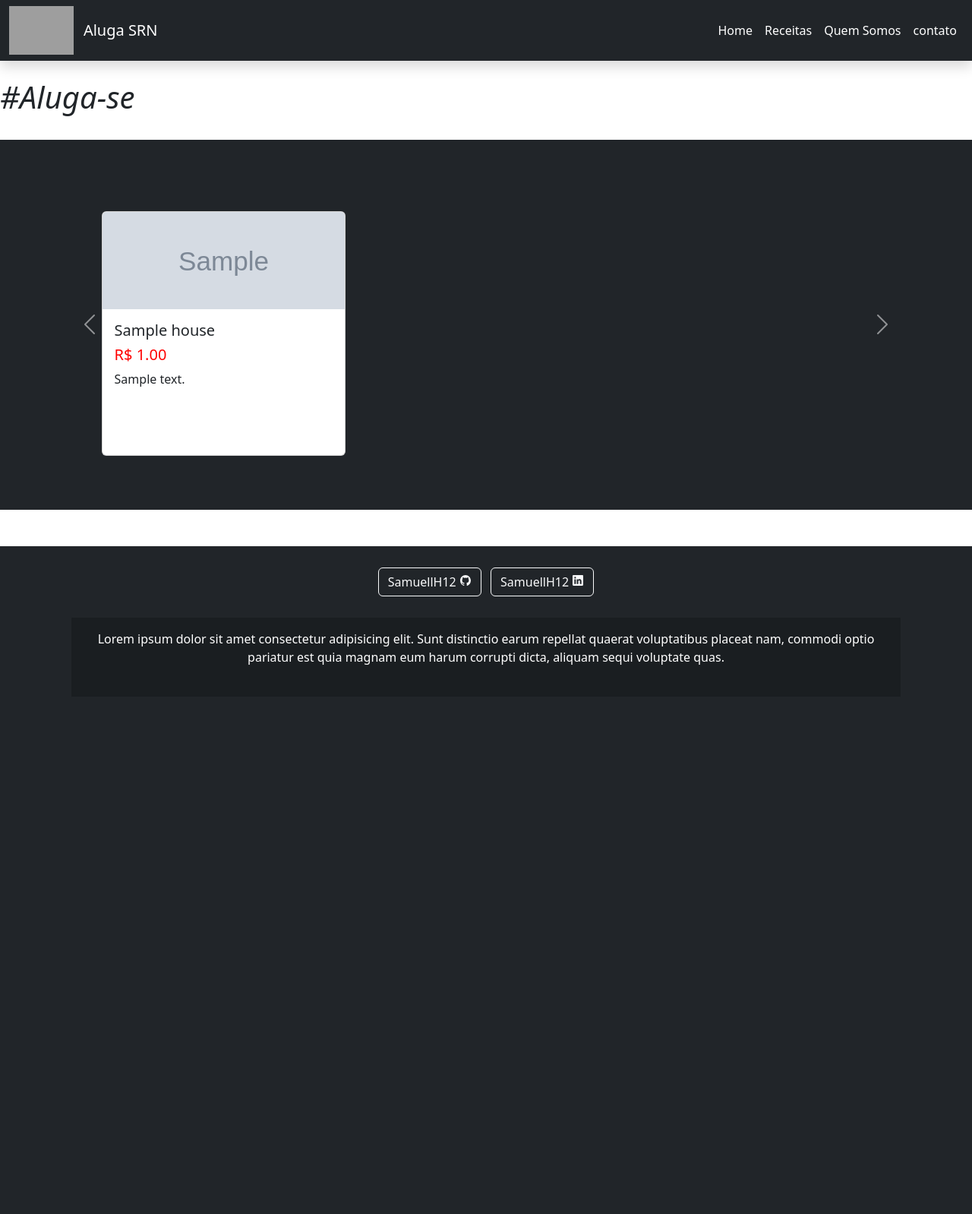
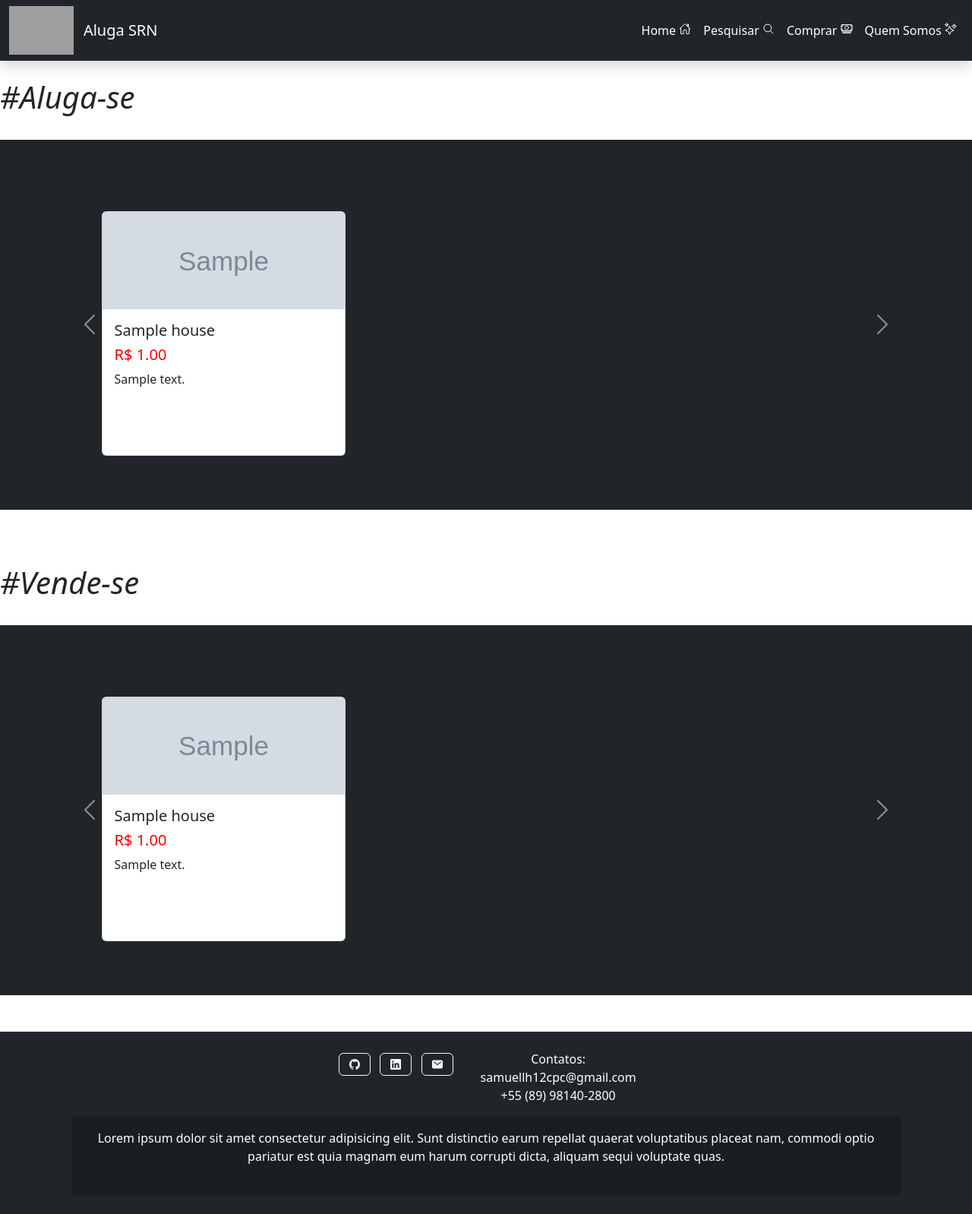
Before and after one commit to SamuellH12/AlugaSRN_DjangoSite, a Django app: page / in a window 1280 px wide. Shown: the whole page at 76% size. Before the commit the page ends 875 px from the top, so only its background shows below. Run offline with Django 3.2, Linux system fonts and the light colour scheme; tables that the repository leaves empty hold one stand-in row (values such as "Sample post"); grey boxes marked "Sample" are stand-in pictures; grey boxes are pictures that could not be loaded.

Commit message:
add base, better nav and footer

```diff
--- /dev/null
+++ b/house/templates/house/base.html
@@ -0,0 +1,87 @@
+{% load static %}
+<html lang="pt-br" >
+  <head>
+    <meta charset="UTF-8">
+    <title>AlugaSRN | Página Inicial</title>
+    <link rel="stylesheet" href="{% static 'css/home.css' %}">
+    <link href="https://cdn.jsdelivr.net/npm/bootstrap@5.2.0/dist/css/bootstrap.min.css" rel="stylesheet" integrity="sha384-gH2yIJqKdNHPEq0n4Mqa/HGKIhSkIHeL5AyhkYV8i59U5AR6csBvApHHNl/vI1Bx" crossorigin="anonymous">
+</head>
+
+<body>
+    <nav class="navbar navbar-expand-lg navbar-dark sticky-top shadow bg-dark" >
+        <div class="container-fluid">
+            <img src="https://mir-s3-cdn-cf.behance.net/projects/404/0d5159122286943.Y3JvcCw1NzU0LDQ1MDEsMTEyNSww.png" alt="" style="margin-right: 1%; height: 5vw;"  class="d-inline-block align-text-top">
+            <a class="navbar-brand text-white" href="#">Aluga SRN</a>
+
+            <button class="navbar-toggler" type="button" data-bs-toggle="collapse" data-bs-target="#navbarNavAltMarkup" aria-controls="navbarNavAltMarkup" aria-expanded="false" aria-label="Toggle navigation">
+                <span class="navbar-toggler-icon"></span>
+            </button>
+
+            <div class="collapse navbar-collapse flex-row-reverse" id="navbarNavAltMarkup">
+                <div class="navbar-nav">
+                    <a class="nav-link text-white" aria-current="page" href="/">Home <ion-icon name="home-outline"></ion-icon> </ion-icon></a>
+                    <a class="nav-link text-white" href="#">Pesquisar <ion-icon name="search-outline"></ion-icon></a>
+                    <a class="nav-link text-white" href="#">Comprar <ion-icon name="cash-outline"></ion-icon></a>
+                    <a class="nav-link text-white" href="#">Quem Somos <ion-icon name="sparkles-outline"></ion-icon> </a>
+                </div>
+            </div>
+        </div>
+    </nav>
+
+    <!--Nav above-->
+
+    {% block content %}
+    {% endblock %}
+
+    <!--footer under-->
+
+    <br><br>
+    <script  type = "module"  src = "https://unpkg.com/ionicons@5.5.2/dist/ionicons/ionicons.esm.js" > </script>
+    <script src="https://cdn.jsdelivr.net/npm/bootstrap@5.2.0/dist/js/bootstrap.bundle.min.js" integrity="sha384-A3rJD856KowSb7dwlZdYEkO39Gagi7vIsF0jrRAoQmDKKtQBHUuLZ9AsSv4jD4Xa" crossorigin="anonymous"></script>
+</body>
+
+
+<footer class="bg-dark text-center text-white">
+    <div class="container p-4">
+
+      <div class="d-flex justify-content-center">
+
+
+
+        <div>
+          <a class="btn btn-outline-light btn-floating m-1" href="https://github.com/SamuellH12" role="button">
+            <ion-icon name="logo-github"></ion-icon>
+          </a>
+
+          <a class="btn btn-outline-light btn-floating m-1" href="https://www.linkedin.com/in/samuellh12" role="button">
+            <ion-icon name="logo-linkedin"></ion-icon>
+          </a>
+
+          <a class="btn btn-outline-light btn-floating m-1" href="mailto:samuellh12cpc@gmail.com" role="button">
+            <ion-icon name="mail"></ion-icon>
+          </a>
+        </div>
+
+        <ul class="align-self-center">
+          Contatos:
+          <li class="list-group-item" > <a href="mailto:samuellh12cpc@gmail.com" class="page-link"> samuellh12cpc@gmail.com </a> </li>
+          <li class="list-group-item" > <a href="tel:+5589981402800" class="page-link"> +55 (89) 98140-2800 </a> </li>
+        </ul>
+
+      </div>
+
+
+      <div class="text-center p-3" style="background-color: rgba(0, 0, 0, 0.2);">
+
+        <section class="mb-4">
+          <p>
+            Lorem ipsum dolor sit amet consectetur adipisicing elit. Sunt distinctio earum
+            repellat quaerat voluptatibus placeat nam, commodi optio pariatur est quia magnam
+            eum harum corrupti dicta, aliquam sequi voluptate quas.
+          </p>
+        </section>
+
+    </div>
+
+  </footer>
+</html>
--- a/house/templates/house/initial_page.html
+++ b/house/templates/house/initial_page.html
@@ -1,53 +1,28 @@
-{% load static %}
-<html lang="pt-br" >
-  <head>
-    <meta charset="UTF-8">
-    <title>AlugaSRN | Página Inicial</title>
-    <link href="https://cdn.jsdelivr.net/npm/bootstrap@5.2.0/dist/css/bootstrap.min.css" rel="stylesheet" integrity="sha384-gH2yIJqKdNHPEq0n4Mqa/HGKIhSkIHeL5AyhkYV8i59U5AR6csBvApHHNl/vI1Bx" crossorigin="anonymous">
-</head>
-<body>
+{% extends 'house/base.html' %}
 
-
-    <nav class="navbar navbar-expand-lg navbar-dark sticky-top shadow bg-dark" >
-        <div class="container-fluid">
-            <img src="https://mir-s3-cdn-cf.behance.net/projects/404/0d5159122286943.Y3JvcCw1NzU0LDQ1MDEsMTEyNSww.png" alt="" style="margin-right: 1%; height: 5vw;"  class="d-inline-block align-text-top">
-            <a class="navbar-brand text-white" href="#">Aluga SRN</a>
-
-            <button class="navbar-toggler" type="button" data-bs-toggle="collapse" data-bs-target="#navbarNavAltMarkup" aria-controls="navbarNavAltMarkup" aria-expanded="false" aria-label="Toggle navigation">
-                <span class="navbar-toggler-icon"></span>
-            </button>
-
-            <div class="collapse navbar-collapse flex-row-reverse" id="navbarNavAltMarkup">
-                <div class="navbar-nav">
-                    <a class="nav-link text-white" aria-current="page" href="/">Home</a>
-                    <a class="nav-link text-white" href="#">Receitas</a>
-                    <a class="nav-link text-white" href="#">Quem Somos</a>
-                    <a class="nav-link text-white" href="#">contato</a>
-                </div>
-            </div>
-        </div>
-    </nav>
+{% block content %}
 
     <br>
     <h1 class="fst-italic fw-light"> #Aluga-se </h1>
     <br>
 
-
-
+    <!--Primeiro Carrosel-->
     <div class="bg-dark  " style="padding: 0% 2%;">
       <div id="carouselExampleIndicators" class="carousel slide d-Flex" data-bs-ride="true">
 
+        <div class="carousel-inner" style="margin: 5.5vw;">
 
-            <div class="carousel-inner" style="margin: 5.5vw;">
 
           {% for houses  in HouseList %}
 
-              <div class="carousel-item active">
+            <div class="carousel-item {% if   forloop.counter == 1 %}active{% endif %}">
               <div class="row row-cols-1 row-cols-md-3 g-4" style="margin: 0 2vw;">
 
+                <!--card-->
                 {% for house in  houses %}
+                <div class="col">
 
-                  <div class="col">
+
                   <a class="page-link" href="media/{{house.imagem}}">
                     <div class="card">
                       <img
@@ -65,13 +40,17 @@
 
                     </div>
                   </a>
+
+
                 </div>
-
                 {% endfor %}
+                <!--cardEnd-->
 
               </div>
             </div>
           {% endfor %}
+
+
 
         </div>
 
@@ -88,46 +67,78 @@
 
       </div>
     </div>
-
+    <!--Primeiro Carrosel END-->
 
 
     <br><br>
 
-    <!-- Footer -->
-<footer class="bg-dark text-center text-white">
-  <div class="container p-4">
 
-    <a class="btn btn-outline-light btn-floating m-1" href="https://github.com/SamuellH12" role="button">
-      SamuellH12
-      <ion-icon name="logo-github"></ion-icon>
+    <br>
+    <h1 class="fst-italic fw-light"> #Vende-se </h1>
+    <br>
+
+    <!--Segundo Carrosel-->
+    <div class="bg-dark  " style="padding: 0% 2%;">
+      <div id="carousel2" class="carousel slide d-Flex" data-bs-ride="true">
+
+        <div class="carousel-inner" style="margin: 5.5vw;">
+
+
+          {% for houses  in HouseList %}
+
+            <div class="carousel-item {% if   forloop.counter == 1 %}active{% endif %}">
+              <div class="row row-cols-1 row-cols-md-3 g-4" style="margin: 0 2vw;">
+
+                <!--card-->
+                {% for house in  houses %}
+                <div class="col">
+
+
+                  <a class="page-link" href="media/{{house.imagem}}">
+                    <div class="card">
+                      <img
+                      src= "media/{{house.imagem}}"
+                      class="card-img-top"
+                      alt="..."
+                      style="height:10vw; object-fit: cover;"
+                      >
+
+                      <div class="card-body" style="height:15vw;">
+                        <h5 class="card-title"> {{house.titulo}} </h5>
+                        <h5 class="card-title" style="color: red;"> R$ {{house.preco}} </h5>
+                        <p class="card-text"> {{house.descricao}}  </p>
+                      </div>
+
+                    </div>
                   </a>
 
 
-    <a class="btn btn-outline-light btn-floating m-1" href="https://www.linkedin.com/in/samuellh12" role="button">
-      SamuellH12
-      <ion-icon name="logo-linkedin"></ion-icon>
-    </a>
+                </div>
+                {% endfor %}
+                <!--cardEnd-->
 
-    <br><br>
+              </div>
+            </div>
+          {% endfor %}
 
 
-    <div class="text-center p-3" style="background-color: rgba(0, 0, 0, 0.2);">
-
-      <section class="mb-4">
-        <p>
-          Lorem ipsum dolor sit amet consectetur adipisicing elit. Sunt distinctio earum
-          repellat quaerat voluptatibus placeat nam, commodi optio pariatur est quia magnam
-          eum harum corrupti dicta, aliquam sequi voluptate quas.
-        </p>
-      </section>
 
         </div>
 
-</footer>
+
+        <button class="carousel-control-prev" type="button" data-bs-target="#carousel2" data-bs-slide="prev">
+            <span class="carousel-control-prev-icon" aria-hidden="true"></span>
+            <span class="visually-hidden">Previous</span>
+        </button>
+
+        <button class="carousel-control-next" type="button" data-bs-target="#carousel2" data-bs-slide="next">
+            <span class="carousel-control-next-icon" aria-hidden="true"></span>
+            <span class="visually-hidden">Next</span>
+        </button>
+
+      </div>
+    </div>
+    <!--Segundo Carrosel END-->
 
 
-    <script  type = "module"  src = "https://unpkg.com/ionicons@5.5.2/dist/ionicons/ionicons.esm.js" > </script>
-    <script src="https://cdn.jsdelivr.net/npm/bootstrap@5.2.0/dist/js/bootstrap.bundle.min.js" integrity="sha384-A3rJD856KowSb7dwlZdYEkO39Gagi7vIsF0jrRAoQmDKKtQBHUuLZ9AsSv4jD4Xa" crossorigin="anonymous"></script>
-
-</body>
-</html>
+{% endblock %}
--- a/house/views.py
+++ b/house/views.py
@@ -11,9 +11,14 @@ def initial_page(request):
     for i in range(len(houses)):
         houses[i].descricao = houses[i].descricao[0:200]
         minilist.append(houses[i])
-        if(i%3 == 0):
+        if(i%3 == 2):
             houseslist.append(minilist)
             minilist = []
+
+    if len(minilist) != 0:
+        #for i in range(3-len(minilist)):
+            #minilist.append(houses[i])
+        houseslist.append(minilist)
 
 
     return render(request, 'house/initial_page.html', {'HouseList':houseslist})
```
Also changed, not shown: house/templates/house/initial_page - Copia.html (deleted, +0 -188 lines), house/static/css/home.css (added), 1 other file. Lines whose indentation alone changed are shown as unchanged.
